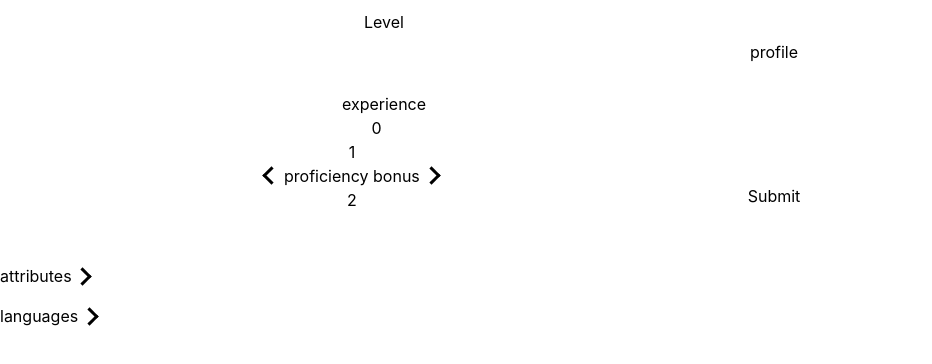
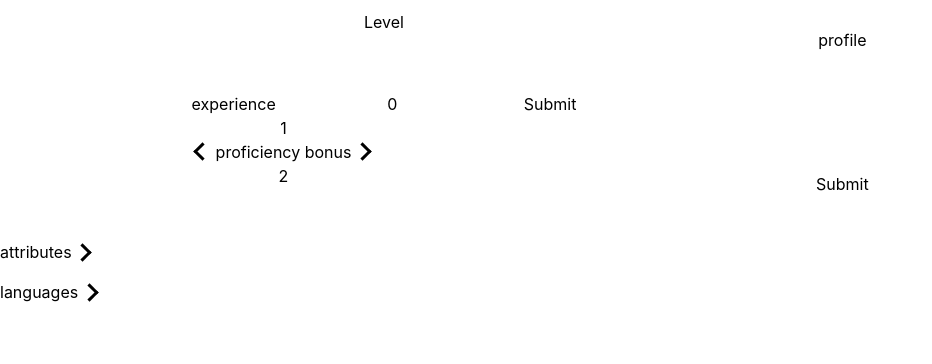
Before and after one commit to G-bot987/NextDnDCharacterManager, a Next.js app: page /components/mainpages/characternavbar/tabs/Card in a window 1280 px wide. Shown: the top 364 px of the page, without its empty margins (0-932 px from the left). Built offline with nearby package versions, Linux system fonts and the light colour scheme.

Commit message:
updating xp changes lv caro

```diff
--- a/pages/components/buildcharactercomponents/cardcomponents/Profile.tsx
+++ b/pages/components/buildcharactercomponents/cardcomponents/Profile.tsx
@@ -1,9 +1,8 @@
-import { profile } from "console";
 import React, { useEffect, useState } from "react";
 import styles from "../../../../styles/Home.module.css";
 
-import { useSelector, useDispatch } from "react-redux";
-import { levelRootState, levelValue } from "../../../../slices/lvSlice";
+import { useDispatch } from "react-redux";
+import { levelValue } from "../../../../slices/lvSlice";
 
 import Lvcarousel from "./profilecomponents/Lvcarousel";
 
@@ -25,12 +24,27 @@ export default function Profile(Props: profileInterface) {
     image,
   } = Props;
 
-  const store = useSelector(levelRootState);
   const dispatch = useDispatch();
 
   const nameOfProp = Object.keys(Props);
 
   var [changeCard, SetCardChange] = useState(0);
+
+  const [xpValue, SetXpValue] = useState(0);
+
+  const handleSubmit = (event: any) => {
+    event.preventDefault();
+
+    const lvCard = lv.findLastIndex(
+      (element: lvInterface) => element.experience < xpValue
+    );
+
+    if (lvCard === -1) {
+      return;
+    }
+
+    SetCardChange((changeCard = lvCard));
+  };
 
   if (changeCard < 0) {
     changeCard = 19;
@@ -38,7 +52,7 @@ export default function Profile(Props: profileInterface) {
     changeCard = 0;
   }
 
-  const LvCardState = (() => {
+  var LvCardState = (() => {
     if (lv) {
       return lv[changeCard];
     } else {
@@ -49,25 +63,6 @@ export default function Profile(Props: profileInterface) {
 
   const xpname = Object.keys(LvCardState);
   const { value, proBonus, experience } = LvCardState;
-
-  const findLv = (e: any) => {
-    const userXp: number = e.target.value;
-
-    const lvCard = lv.findLast(
-      (element: lvInterface) => element.experience < userXp
-    );
-    if (lvCard !== undefined) {
-      const { value, proBonus } = lvCard;
-      const reduxPayload = {
-        value,
-        proBonus,
-        selected: true,
-        experience: userXp,
-      };
-
-      return dispatch(levelValue(reduxPayload));
-    }
-  };
 
   useEffect(() => {
     const ReduxPayload = { value, proBonus, selected: true, experience };
@@ -81,6 +76,7 @@ export default function Profile(Props: profileInterface) {
         <div className="">Level</div>
         <div className=" flex flex-col justify-around min-w-[45%] border-solid border-white rounded-lg border-2 py-6 px-2">
           <div className="text-left flex flex-col text-center justify-between">
+            <form onSubmit={handleSubmit}>
               <label htmlFor={xpname[3]}>{xpname[3]}</label>
               <input
                 className="text-center"
@@ -89,8 +85,11 @@ export default function Profile(Props: profileInterface) {
                 id={xpname[3]}
                 name={xpname[3]}
                 defaultValue={`${experience}`}
-              onChange={findLv}
+                value={xpValue}
+                onChange={(e: any) => SetXpValue(e.target.value)}
               />
+              <input type="submit" />
+            </form>
           </div>
           <div className=" flex flex-row min-w-full">
             <div onClick={() => SetCardChange(changeCard - 1)}>
```
Lines whose indentation alone changed are shown as unchanged.
